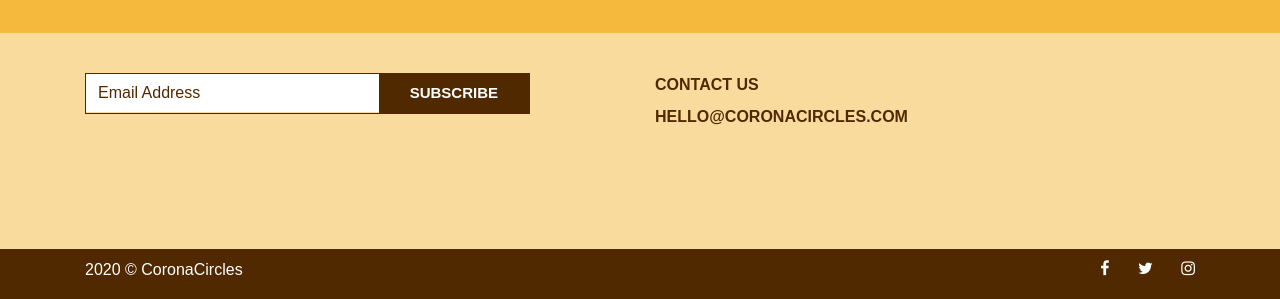
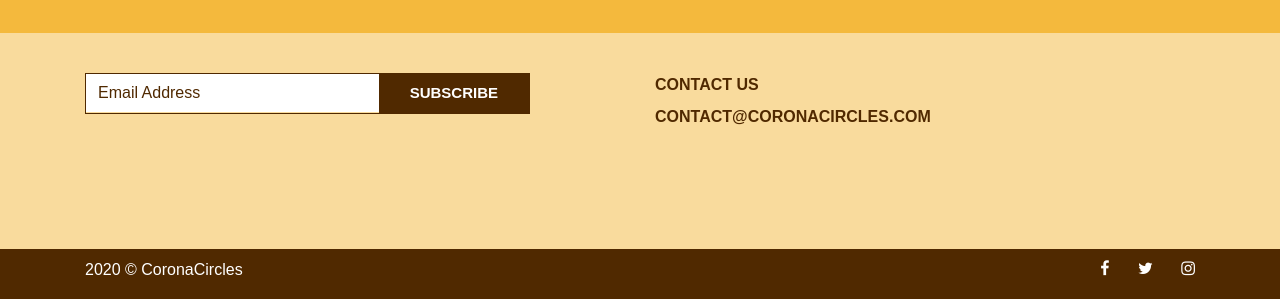
Before and after one commit to CoronaCircles/coronacircles, a Django app: page /circles/ in a window 1280 px wide. Shown: the part 628-927 px from the top of the page. Run offline with Django 3.2, Linux system fonts and the light colour scheme; data that the repository does not hold is empty; some libraries are stand-ins or nearby versions; some web fonts are replaced.

Commit message:
changed contact email

```diff
--- a/settings/production.py
+++ b/settings/production.py
@@ -84,7 +84,7 @@ TEMPLATES[0]["OPTIONS"]["loaders"] = [  # noqa F405
 # EMAIL
 # ------------------------------------------------------------------------------
 DEFAULT_FROM_EMAIL = env(
-    "DJANGO_DEFAULT_FROM_EMAIL", default="Corona Circles <noreply@coronacircles.de>",
+    "DJANGO_DEFAULT_FROM_EMAIL", default="CoronaCircles <contact@coronacircles.de>",
 )
 SERVER_EMAIL = env("DJANGO_SERVER_EMAIL", default=DEFAULT_FROM_EMAIL)
 EMAIL_SUBJECT_PREFIX = env("DJANGO_EMAIL_SUBJECT_PREFIX", default="[Coronacircles]")
--- a/templates/footer.html
+++ b/templates/footer.html
@@ -30,7 +30,7 @@
       <div class="col-sm-12 col-md-4 offset-md-1">
         <ul class="footermenu">
           <li><a href="/#contact">{% trans "CONTACT US" %}</a></li>
-          <li><a href="mailto:hello@coronacircles.com">hello@coronacircles.com</a></li>
+          <li><a href="mailto:contact@coronacircles.com">contact@coronacircles.com</a></li>
         </ul>
         <b></b>
       </div>
```
